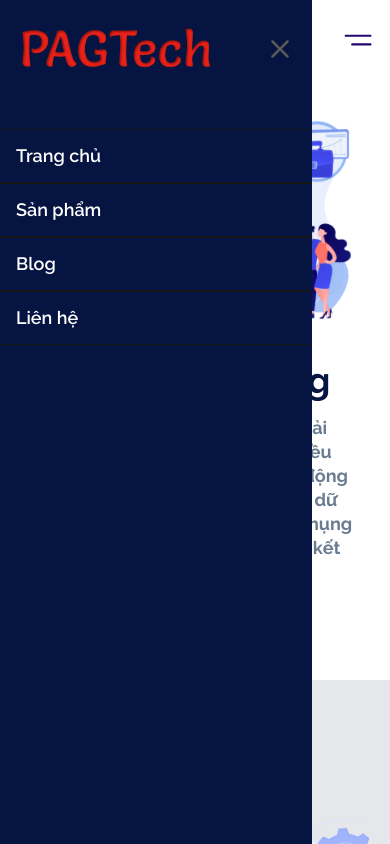
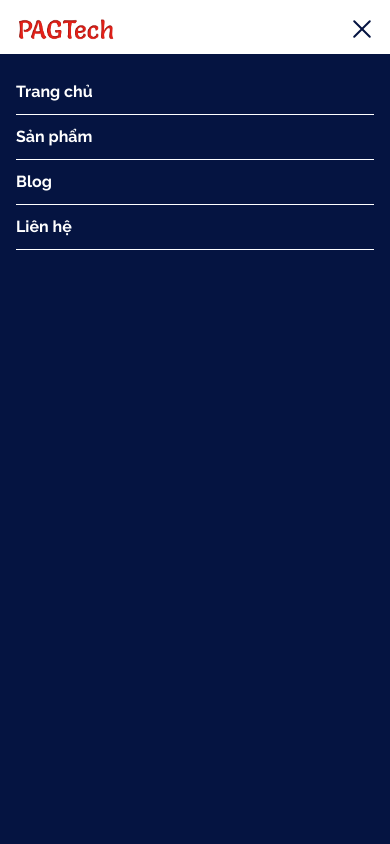
Before and after one commit to tientien1103/pag-website, a Next.js app: page / in a window 390 px wide. Both pictures are taken after a click on the button 358 px from the left and 40 px from the top of the page. Shown: the top 844 px of the page. Built offline with nearby package versions, Linux system fonts and the light colour scheme.

Commit message:
improve headerr & footer

```diff
--- a/src/components/common/Logo.tsx
+++ b/src/components/common/Logo.tsx
@@ -18,6 +18,7 @@ const Logo: React.FC<LogoProps> = ({
 }) => {
   return (
     <Image
+      loading="eager"
       className={`${className}`}
       priority
       width={width}
--- a/src/components/layout/Footer/Menu.tsx
+++ b/src/components/layout/Footer/Menu.tsx
@@ -23,7 +23,7 @@ export const FooterMenu: React.FC<FooterMenuProps> = ({
   items = [],
 }) => {
   return (
-    <ul className={clsx("flex flex-col gap-4", className)}>
+    <ul className={clsx("space-y-5", className)}>
       {items && items.length
         ? items.map((item) => <FooterMenuItem key={item.title} {...item} />)
         : null}
--- a/src/components/layout/Footer/index.tsx
+++ b/src/components/layout/Footer/index.tsx
@@ -12,38 +12,39 @@ export interface INavigation {
   variant?: INavigation[];
 }
 
-export const SOCIAL_ICONS: SocialIconProps[] = [
-  {
-    link: "#",
-    alt: "Facebook",
-    variant: "facebook",
-  },
-  {
-    link: "#",
-    alt: "Linkedin",
-    variant: "linkedin",
-  },
-];
+// export const SOCIAL_ICONS: SocialIconProps[] = [
+//   {
+//     link: "#",
+//     alt: "Facebook",
+//     variant: "facebook",
+//   },
+//   {
+//     link: "#",
+//     alt: "Linkedin",
+//     variant: "linkedin",
+//   },
+// ];
 
 export default function Footer() {
   return (
     <footer className="relative w-full bg-primary">
-      <div className="container max-w-1072" aria-label="Global">
-        <div className="flex flex-col-reverse items-start lg:justify-center lg:items-center gap-12 py-12 lg:flex-row lg:gap-16 lg:py-19">
-          <div className="flex flex-col md:gap-7">
+      <div className="container lg:max-w-5xl" aria-label="Global">
+        <div className="md:py-19 flex flex-col-reverse items-start gap-4 py-6 md:flex-row md:items-center md:gap-7 lg:gap-36">
+          <div className="flex flex-col gap-7 md:flex-row lg:gap-36">
+            <div className="lg:space-y-7">
               <Link href="/" className="-m-1.5 w-fit p-1.5">
                 <Logo
-                className="w-[84px] md:w-[124px] mb-6"
+                  className="w-[90px] md:mb-6 md:w-[150px]"
                   variant="white"
                   width={124}
                   height={46}
                 />
               </Link>
-            <p className="text-lg leading-snug font-bold text-white">
+              <p className="text-lg font-bold leading-snug text-white">
                 <span>Email: </span>
                 <span className="text-accent">contact@e9.digital</span>
               </p>
-            <p className="text-lg leading-snug text-white font-bold">
+              <p className="text-lg font-bold leading-snug text-white">
                 <span>Số điện thoại: </span>
                 <span className="text-accent">0246 327 1144</span>
               </p>
@@ -53,30 +54,37 @@ export default function Footer() {
               ))}
             </div> */}
             </div>
-          <div className="flex flex-col w-[360px] gap-6 md:mt-0">
+            <div className="flex w-[360px] flex-col gap-6 md:mt-8">
               <p className="leading-snug text-white">
-              <span className="font-bold text-xl">TRỤ SỞ CHÍNH</span>
+                <span className="text-xl font-bold">TRỤ SỞ CHÍNH</span>
                 <br />
-              <span className="text-accent text-lg">
+                <span className="text-lg text-accent">
                   Tầng 2, số 58 Tố Hữu, quận Nam Từ Liêm, thành phố Hà Nội
                 </span>
               </p>
               <p className="leading-snug text-white">
-              <span className="font-bold text-xl">VĂN PHÒNG ĐẠI DIỆN</span>
+                <span className="text-xl font-bold">VĂN PHÒNG ĐẠI DIỆN</span>
                 <br />
-              <span className="text-accent text-lg">
+                <span className="text-lg text-accent">
                   Tầng 8, số 99 Nguyễn Thị Minh Khai, Quận 1, thành phố Hồ Chí
                   Minh
                 </span>
               </p>
             </div>
-          <div className="flex h-full items-start md:mt-0 font-bold justify-start gap-16">
-            <FooterMenu className="w-full" items={FOOTER_SERVICES_MENU} />
-            <FooterMenu className="lg:w-1/2 w-full" items={FOOTER_WORK_MENU} />
+          </div>
+          <div className="flex h-full items-start justify-start font-bold">
+            {/* <FooterMenu
+              className="hidden w-full md:block md:w-1/2"
+              items={FOOTER_SERVICES_MENU}
+            /> */}
+            <FooterMenu
+              className="hidden w-full md:block"
+              items={FOOTER_WORK_MENU}
+            />
           </div>
         </div>
       </div>
-      <p className="text-xl text-white text-center p-5">
+      <p className="p-5 text-center text-xl text-white">
         Copyright © {new Date().getFullYear()} PAG Tech
       </p>
     </footer>
--- /dev/null
+++ b/src/components/layout/Header/Menu.tsx
@@ -0,0 +1,45 @@
+import clsx from "clsx";
+
+interface MenuProps {
+  isOpen: boolean;
+  onChangeMobileMenu: () => void;
+}
+
+const Menu = ({ isOpen, onChangeMobileMenu }: MenuProps) => {
+  return (
+    <button
+      onClick={onChangeMobileMenu}
+      className="flex flex-col items-center justify-center md:hidden"
+    >
+      <span
+        className={clsx(
+          "block h-0.5 w-6 rounded-sm bg-primary transition-all duration-300 ease-out",
+          {
+            "translate-y-1.5 rotate-45": isOpen,
+            "-translate-y-0.5": !isOpen,
+          }
+        )}
+      ></span>
+      <span
+        className={clsx(
+          "my-1 block h-0.5 w-6 rounded-sm bg-primary transition-all duration-300 ease-out",
+          {
+            "opacity-0": isOpen,
+            "opacity-100": !isOpen,
+          }
+        )}
+      ></span>
+      <span
+        className={clsx(
+          "block h-0.5 w-6 rounded-sm bg-primary transition-all duration-300 ease-out",
+          {
+            "-translate-y-1.5 -rotate-45": isOpen,
+            "translate-y-0.5": !isOpen,
+          }
+        )}
+      ></span>
+    </button>
+  );
+};
+
+export default Menu;
--- a/src/components/layout/Header/index.tsx
+++ b/src/components/layout/Header/index.tsx
@@ -1,19 +1,17 @@
 "use client";
-import React, { useEffect, useState, useLayoutEffect } from "react";
-import { usePathname } from "next/navigation";
-import { Dialog, Popover } from "@headlessui/react";
+import clsx from "clsx";
 import Image from "next/image";
 import Link from "next/link";
-import clsx from "clsx";
+import { usePathname } from "next/navigation";
+import { useCallback, useEffect, useLayoutEffect, useState } from "react";
 
+import Menu from "./Menu";
 import { NAVIGATION } from "./Navigation";
 import Logo from "@/components/common/Logo";
-import { AiFillCaretUp } from "react-icons/ai";
-// import CallbackModal from "@/components/home/CallbackModal";
 
 export default function Header() {
   const pathname = usePathname();
-  const [isStickyHeader, setStickyHeader] = useState<boolean>(false);
+  // const [isStickyHeader, setStickyHeader] = useState<boolean>(false);
   const [mobileMenuOpen, setMobileMenuOpen] = useState<boolean>(false);
   // const [openModal, setOpenModal] = useState<boolean>(false);
 
@@ -31,122 +29,67 @@ export default function Header() {
   //   return () => document.removeEventListener("scroll", () => {});
   // }, []);
 
-  // useEffect(() => {
-  //   if (window.innerWidth < 1024) {
-  //     setMobileMenuOpen(false);
-  //     window.requestAnimationFrame(() => window.scrollTo(0, 0));
-  //   }
-  // }, [pathname]);
+  useEffect(() => {
+    if (window.innerWidth < 768) {
+      setMobileMenuOpen(false);
+      window.requestAnimationFrame(() => window.scrollTo(0, 0));
+    }
+  }, [pathname]);
+
+  useEffect(() => {
+    if (mobileMenuOpen) {
+      document.body.style.overflow = "hidden";
+    } else {
+      document.body.style.overflow = "initial";
+    }
+  }, [mobileMenuOpen]);
+
+  const onChangeMobileMenu = useCallback(() => {
+    // setStickyHeader(true);
+    setMobileMenuOpen((prev) => !prev);
+  }, []);
 
   return (
-    <header
-      className={clsx(`top-0 z-10 w-full bg-white`, {
-        "transition-all duration-200": isStickyHeader,
-      })}
-    >
+    <header className="relative inset-x-0 top-0 z-10 transition-colors duration-200">
+      <div className="container max-w-screen-xl">
         <nav
-        className="container flex max-w-7xl items-center py-6"
+          className="flex items-center justify-between py-3"
           aria-label="Global"
         >
-        <div className="flex-1">
           <Link href="/">
-            <Logo className="w-20 lg:w-[130px]" />
+            <Logo />
           </Link>
-        </div>
-        <div className="flex lg:hidden">
-          <button
-            type="button"
-            aria-label="menu"
-            className="-m-2.5 inline-flex items-center justify-center rounded-md p-2.5 text-gray-700"
-            onClick={() => setMobileMenuOpen(true)}
-          >
-            <Image src="/svg/menu.svg" alt="" width={32} height={32} />
-          </button>
-        </div>
-        <Popover.Group className="mr-96 hidden lg:flex lg:items-center lg:gap-x-10">
-          {NAVIGATION.map((item) => (
-            <Link
-              key={item.title}
-              href={item.href}
-              className="group flex flex-col items-center text-lg font-bold text-primary hover:-mb-7 hover:-mt-2"
-            >
-              {item.title}
-              <AiFillCaretUp
-                className={clsx("hidden text-[20px] group-hover:block", {
-                  block: pathname === item.href,
-                  hidden: pathname !== item.href,
-                })}
+          <Menu
+            isOpen={mobileMenuOpen}
+            onChangeMobileMenu={onChangeMobileMenu}
           />
-            </Link>
-          ))}
-          {/* <button
-            className="text-md rounded-md bg-secondary px-4 py-2.5 font-medium text-white outline-none hover:bg-accent"
-            type="button"
-            onClick={() => setOpenModal(true)}
-          >
-            Request a call back
-          </button> */}
-        </Popover.Group>
-      </nav>
-
-      <Dialog
-        as="div"
-        className="lg:hidden"
-        open={mobileMenuOpen}
-        onClose={setMobileMenuOpen}
-      >
-        <div className="fixed inset-0 z-10" />
-        <Dialog.Panel className="absolute inset-y-0 top-0 z-10 h-screen w-4/5 overflow-y-auto bg-primary">
-          <div className="flex items-center justify-between px-4 py-3.5">
-            <Link href="/">
-              <Logo className="w-[200px]" />
-            </Link>
-            <button
-              aria-label="close menu"
-              type="button"
-              onClick={() => setMobileMenuOpen(false)}
-            >
-              <span className="sr-only">Close menu</span>
-              <Image src="/svg/close-icon.svg" alt="" width={32} height={32} />
-            </button>
-          </div>
-          <div className="mt-6 flow-root">
-            <div className="-my-6 divide-y-2">
-              <div className="flex flex-col items-start pt-8">
-                {NAVIGATION.map((item) => (
-                  <div
-                    key={item.href}
-                    className="flex w-full flex-col border-y-[1px] border-[#141414]"
-                  >
-                    <Link
+          <ul
             className={clsx(
-                        "mx-4 py-3 text-lg font-semibold text-white",
+              "hidden items-center gap-x-12 font-bold text-white md:static md:flex md:h-auto md:flex-row md:bg-transparent md:px-0 md:pt-0 md:text-primary",
               {
-                          "text-secondary": pathname === item.href,
+                "absolute left-0 right-0 top-[54px] !flex h-screen flex-col bg-primary px-4 pt-4":
+                  mobileMenuOpen,
               }
             )}
-                      href={item.href}
           >
-                      {item.title}
-                    </Link>
+            {NAVIGATION.map((item) => {
+              return (
+                <li
+                  className={clsx(
+                    "relative w-full whitespace-nowrap border-b border-b-white py-2.5 text-left md:border-none md:py-0 md:uppercase md:underline-offset-[7px] after:md:absolute after:md:-bottom-0.5 after:md:left-0 after:md:h-0.5 after:md:w-0 after:md:bg-primary after:md:transition-all after:md:duration-300 after:md:hover:w-full",
+                    {
+                      "md:underline": pathname === item.href,
+                    }
+                  )}
+                  key={item.href}
+                >
+                  <Link href={item.href}>{item.title}</Link>
+                </li>
+              );
+            })}
+          </ul>
+        </nav>
       </div>
-                ))}
-                {/* <button
-                  className="text-md rounded-md bg-secondary px-4 py-2.5 font-medium text-white outline-none hover:bg-accent"
-                  type="button"
-                  onClick={() => {
-                    setMobileMenuOpen(false);
-                    setOpenModal(true);
-                  }}
-                >
-                  Request a call back
-                </button> */}
-              </div>
-            </div>
-          </div>
-        </Dialog.Panel>
-      </Dialog>
-      {/* <CallbackModal setOpenModal={setOpenModal} openModal={openModal} /> */}
     </header>
   );
 }
--- a/src/consts/footer-menu.tsx
+++ b/src/consts/footer-menu.tsx
@@ -3,23 +3,19 @@ import { FooterMenuItemProps } from "@/components/layout/Footer/Menu";
 export const FOOTER_SERVICES_MENU: FooterMenuItemProps[] = [
   {
     title: "Sản phẩm",
-    link: "#",
+    link: "/services",
   },
   {
     title: "eKYC",
-    link: "#",
+    link: "/services/ekyc",
   },
   {
     title: "Antifraud",
-    link: "#",
+    link: "/services/antifraud",
   },
   {
     title: "OCR",
-    link: "#",
-  },
-  {
-    title: "Lead Scoring",
-    link: "#",
+    link: "/services/lead-scoring",
   },
 ];
 
@@ -30,18 +26,14 @@ export const FOOTER_WORK_MENU: FooterMenuItemProps[] = [
   },
   {
     title: "Sản phẩm",
-    link: "#",
+    link: "/services",
   },
   {
     title: "Blog",
-    link: "#",
+    link: "/blogs",
   },
   {
     title: "Liên hệ",
-    link: "#",
+    link: "/contact",
   },
-  // {
-  //   title: "Contact us",
-  //   link: "#",
-  // },
 ];
```
Lines whose indentation alone changed are shown as unchanged.
